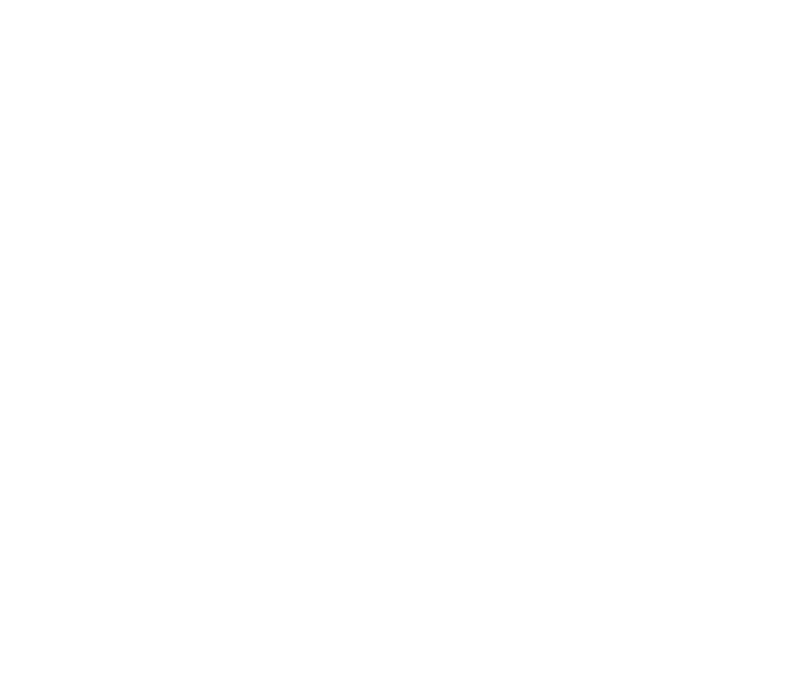
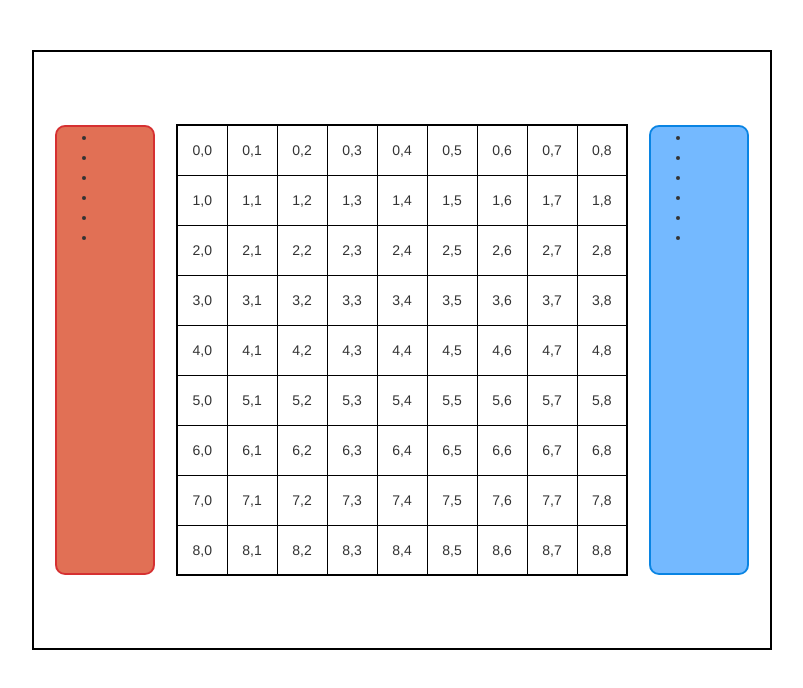
Before and after one commit to GuillaumeWeider/robocode, a website: page public/html/jeuDuo.html in a window 1280 px wide. Shown: the whole page, without its empty margins (238-1041 px from the left). Drawn offline with nearby package versions, Linux system fonts and the light colour scheme.

Commit message:
Debut de JeuDuo

```diff
--- a/public/css/jeuDuo.css
+++ b/public/css/jeuDuo.css
@@ -0,0 +1,53 @@
+#content {
+    display: flex;
+    align-vertical: top;
+    justify-content: space-evenly;
+    align-items: center;
+    width: 740px;
+    height: 600px;
+    margin: 50px auto;
+    border: 2px solid black;
+}
+
+#columnBlue, #columnRed {
+  position: relative;
+    width: 100px;
+    height: 450px;
+    border-radius: 10px;
+}
+
+#columnRed {
+  border: 2px solid #d63031;
+  background-color: #e17055;
+}
+
+#columnBlue {
+  border: 2px solid #0984e3;
+  background-color: #74b9ff ;
+}
+
+#caseLogoRed{}
+#case1Red{}
+#case2Red{}
+#case3Red{}
+#case4Red{}
+#case5Red{}
+
+#caseLogoRed{}
+#case1Red{}
+#case2Red{}
+#case3Red{}
+#case4Red{}
+#case5Red{}
+
+table {
+  border-collapse: collapse;
+  border: 2px solid black;
+}
+
+td {
+  border: 1px solid black;
+  text-align: center;
+  width: 50px;
+  height:50px;
+}
--- a/public/html/jeuDuo.html
+++ b/public/html/jeuDuo.html
@@ -9,7 +9,7 @@
   <meta name="description" content="">
   <meta name="author" content="">
 
-  <title>Logo</title>
+  <title>Jeu duo</title>
 
   <link href="../css/bootstrap.min.css" rel="stylesheet">
   <link href="../css/jeuDuo.css" rel="stylesheet">
@@ -17,6 +17,134 @@
 
 <body>
 
+  <div id="content">
+
+    <div id="columnRed">
+      <ul>
+	<li id="caseLogoRed"></li>
+	<li id="case1Red"></li>
+	<li id="case2Red"></li>
+	<li id="case3Red"></li>
+	<li id="case4Red"></li>
+	<li id="case5Red"></li>
+      </ul>
+    </div>
+
+    <table>
+    <tr>
+	<td>0,0</td>
+	<td>0,1</td>
+	<td>0,2</td>
+	<td>0,3</td>
+	<td>0,4</td>
+	<td>0,5</td>
+	<td>0,6</td>
+	<td>0,7</td>
+	<td>0,8</td>
+    </tr>
+    <tr>
+	<td>1,0</td>
+	<td>1,1</td>
+	<td>1,2</td>
+	<td>1,3</td>
+	<td>1,4</td>
+	<td>1,5</td>
+	<td>1,6</td>
+	<td>1,7</td>
+	<td>1,8</td>
+    </tr>
+    <tr>
+	<td>2,0</td>
+	<td>2,1</td>
+	<td>2,2</td>
+	<td>2,3</td>
+	<td>2,4</td>
+	<td>2,5</td>
+	<td>2,6</td>
+	<td>2,7</td>
+	<td>2,8</td>
+    </tr>
+    <tr>
+	<td>3,0</td>
+	<td>3,1</td>
+	<td>3,2</td>
+	<td>3,3</td>
+	<td>3,4</td>
+	<td>3,5</td>
+	<td>3,6</td>
+	<td>3,7</td>
+	<td>3,8</td>
+    </tr>
+    <tr>
+	<td>4,0</td>
+	<td>4,1</td>
+	<td>4,2</td>
+	<td>4,3</td>
+	<td>4,4</td>
+	<td>4,5</td>
+	<td>4,6</td>
+	<td>4,7</td>
+	<td>4,8</td>
+    </tr>
+    <tr>
+	<td>5,0</td>
+	<td>5,1</td>
+	<td>5,2</td>
+	<td>5,3</td>
+	<td>5,4</td>
+	<td>5,5</td>
+	<td>5,6</td>
+	<td>5,7</td>
+	<td>5,8</td>
+    </tr>
+    <tr>
+	<td>6,0</td>
+	<td>6,1</td>
+	<td>6,2</td>
+	<td>6,3</td>
+	<td>6,4</td>
+	<td>6,5</td>
+	<td>6,6</td>
+	<td>6,7</td>
+	<td>6,8</td>
+    </tr>
+    <tr>
+	<td>7,0</td>
+	<td>7,1</td>
+	<td>7,2</td>
+	<td>7,3</td>
+	<td>7,4</td>
+	<td>7,5</td>
+	<td>7,6</td>
+	<td>7,7</td>
+	<td>7,8</td>
+    </tr>
+    <tr>
+	<td>8,0</td>
+	<td>8,1</td>
+	<td>8,2</td>
+	<td>8,3</td>
+	<td>8,4</td>
+	<td>8,5</td>
+	<td>8,6</td>
+	<td>8,7</td>
+	<td>8,8</td>
+    </tr>
+    </table>
+
+    <div id="columnBlue">
+      <ul>
+	<li id="caseLogoBlue"></li>
+	<li id="case1Blue"></li>
+	<li id="case2Blue"></li>
+	<li id="case3Blue"></li>
+	<li id="case4Blue"></li>
+	<li id="case5Blue"></li>
+      </ul>
+    </div>
+  </div>
+
+
   <script src="https://ajax.googleapis.com/ajax/libs/jquery/1.12.4/jquery.min.js"></script>
   <script src="../js/bootstrap.min.js"></script>
   <script src="../js/jeuDuo.js"></script>
```
